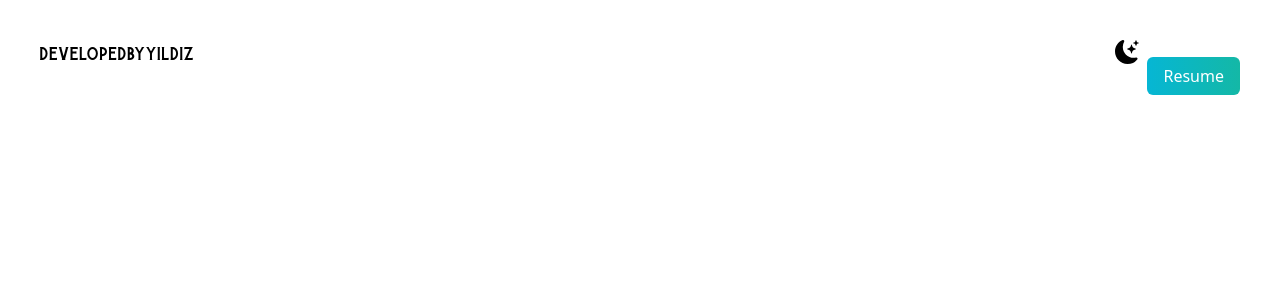
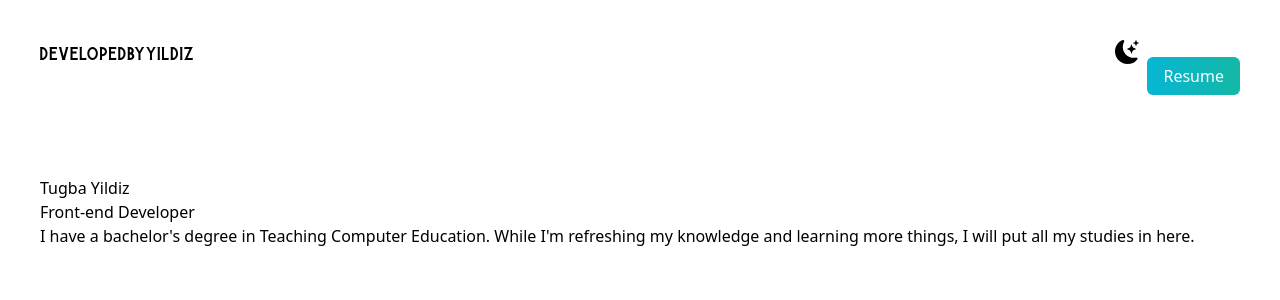
Before and after one commit to yildiztugba/Website-with-Tailwind, a Next.js app: page / in a window 1280 px wide. Shown: the top 300 px of the page. Built offline with nearby package versions, Linux system fonts and the light colour scheme.

Commit message:
about div

```diff
--- a/src/app/page.js
+++ b/src/app/page.js
@@ -22,6 +22,14 @@ export default function Home() {
             </li>
           </ul>
         </nav>
+        <div>
+          <h2>Tugba Yildiz</h2>
+          <h3>Front-end Developer</h3>
+          <p>I have a bachelor's degree in Teaching Computer Education. While I'm refreshing my knowledge and learning more things, I will put all my studies in here.</p>
+        </div>
+        <div>
+
+        </div>
       </section>
     </main>
     </div>
```
